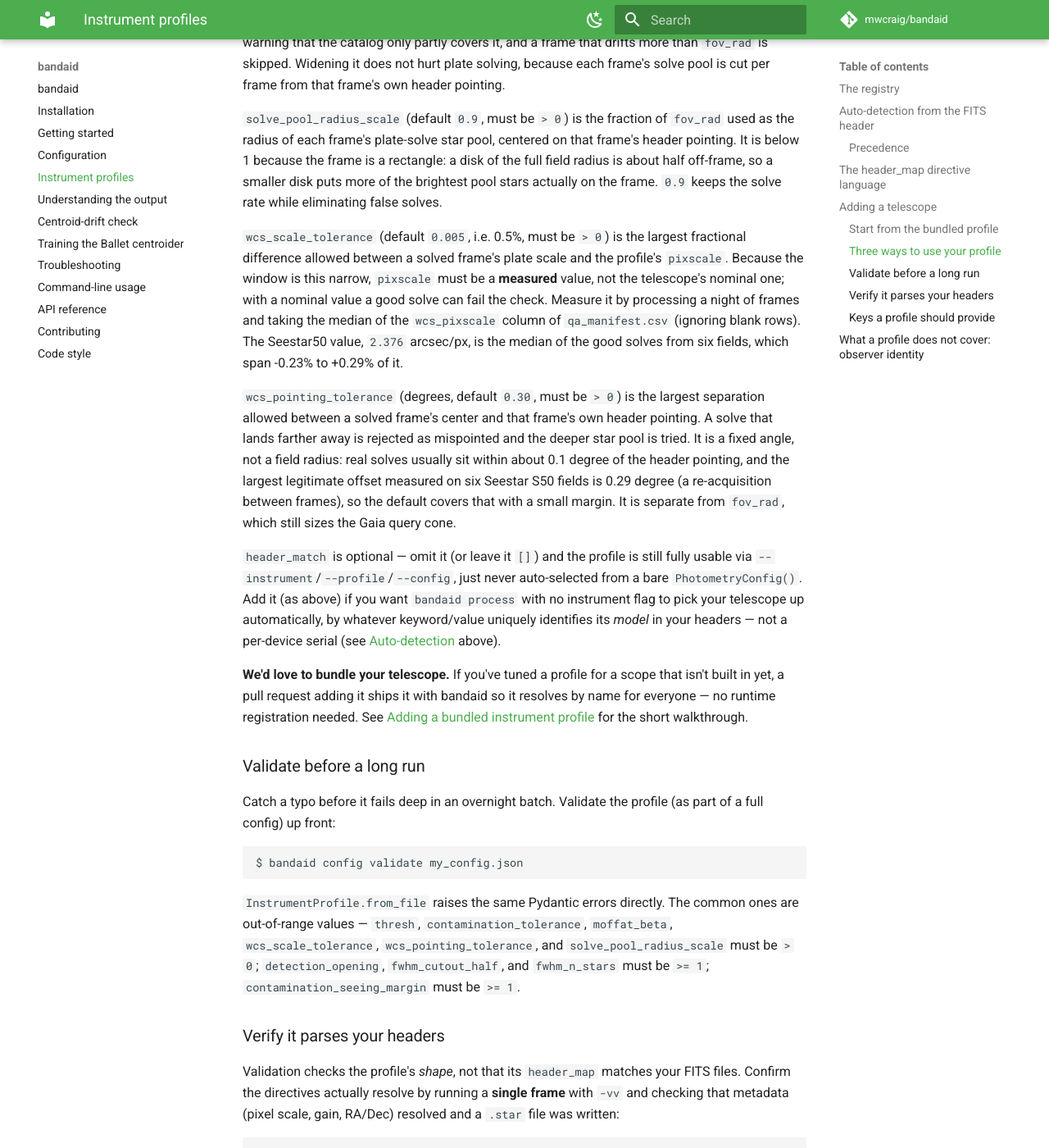
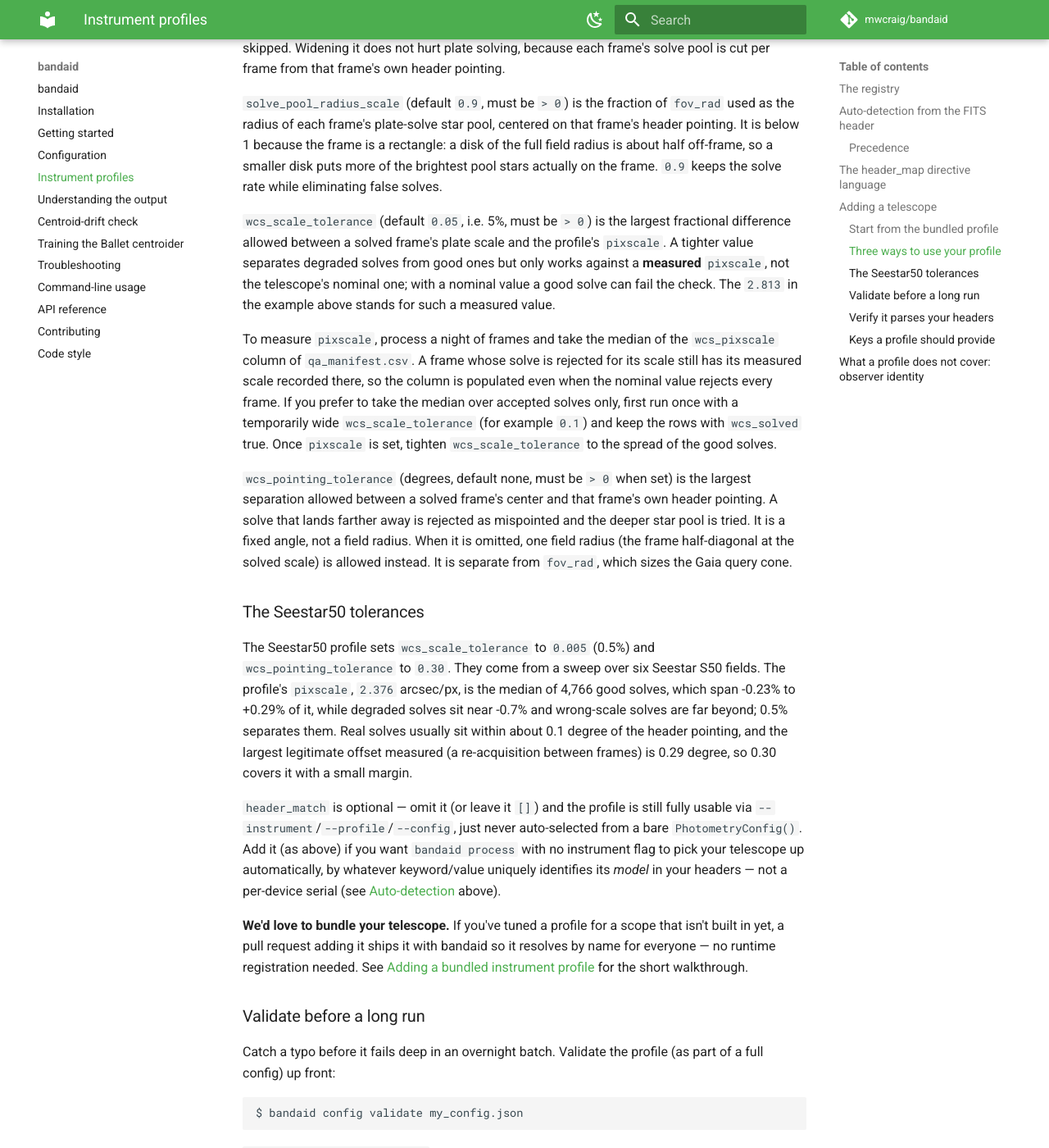
Before and after one commit to mwcraig/bandaid, an MkDocs documentation site: the page built from docs/instrument_profiles.md, in a window 1280 px wide and 1400 px high, scrolled down 5812 px. Shown: the whole window at 82% size. Built offline with MkDocs 1.6.1 and Material for MkDocs 9.7.7, drawn with Linux system fonts in a browser that asks for light colours; comment, search, counter and statistics services are not loaded; some of the changed text lies outside the part shown.

Commit message:
Keep the WCS tolerance class defaults loose and tighten them in Seestar50
The tight scale and pointing tolerances were validated on Seestar data only,
so as class defaults they would reject good solves for any profile with a
nominal pixscale. The class keeps the 5% scale window and a field-radius
pointing limit; the Seestar50 profile sets 0.005 and 0.30. The Seestar
evidence moves from the class docstring to the profile docs, and the doc
examples now show a measured pixscale.

🤖 Generated with [Claude Code](https://claude.com/claude-code)
Claude-Session: https://claude.ai/code/session_01UTvjjP3bMxZxfoYG61VFDE

```diff
--- a/docs/instrument_profiles.md
+++ b/docs/instrument_profiles.md
@@ -143,7 +143,7 @@ resolves the directives against a frame's FITS header.
 | ---------------- | ----------------------------------- | -------------------------------------------------------------------------------------------- |
 | `"@KEY"`         | `"obs_time": "@DATE-OBS"`           | Take the value of FITS header keyword `KEY`. Falls back to a `#`-default (below) if missing. |
 | `"!KEY index N"` | `"tel_manufac": "!CREATOR index 0"` | Split header keyword `KEY` on whitespace and take the `N`-th token (0-based).                |
-| literal          | `"pixscale": 2.4`                   | Use the literal value as-is. Used for hardware constants the header does not carry.          |
+| literal          | `"egain": 0.3116`                   | Use the literal value as-is. Used for hardware constants the header does not carry.          |
 | `"#key": value`  | `"#stack": 1`                       | A **fallback** for `key`: used only when the `@` lookup for `key` finds nothing.             |
 | `"_anything"`    | `"_note": "..."`                    | A comment. Ignored entirely.                                                                 |
 
@@ -233,8 +233,7 @@ A `my_scope.json` looks like:
     "contamination_tolerance": 0.01,
     "moffat_beta": 3.0,
     "contamination_seeing_margin": 1.25,
-    "wcs_scale_tolerance": 0.005,
-    "wcs_pointing_tolerance": 0.30,
+    "wcs_scale_tolerance": 0.05,
     "header_match": [{"keyword": "INSTRUME", "pattern": "MyScope Model 1"}],
     "header_map": {
         "obs_time": "@DATE-OBS",
@@ -245,7 +244,7 @@ A `my_scope.json` looks like:
         "roworder": "top-down",
         "xbayroff": 0,
         "ybayroff": 0,
-        "pixscale": 2.8,
+        "pixscale": 2.813,
         "fov_rad": 1.7,
         "egain": 0.31,
         "largest_usable_adu_value": 60000,
@@ -284,23 +283,40 @@ disk of the full field radius is about half off-frame, so a smaller disk puts mo
 of the brightest pool stars actually on the frame. `0.9` keeps the solve rate
 while eliminating false solves.
 
-`wcs_scale_tolerance` (default `0.005`, i.e. 0.5%, must be `> 0`) is the largest
+`wcs_scale_tolerance` (default `0.05`, i.e. 5%, must be `> 0`) is the largest
 fractional difference allowed between a solved frame's plate scale and the
-profile's `pixscale`. Because the window is this narrow, `pixscale` must be a
-**measured** value, not the telescope's nominal one; with a nominal value a
-good solve can fail the check. Measure it by processing a night of frames and
-taking the median of the `wcs_pixscale` column of `qa_manifest.csv` (ignoring
-blank rows). The Seestar50 value, `2.376` arcsec/px, is the median of the good
-solves from six fields, which span -0.23% to +0.29% of it.
+profile's `pixscale`. A tighter value separates degraded solves from good ones
+but only works against a **measured** `pixscale`, not the telescope's nominal
+one; with a nominal value a good solve can fail the check. The `2.813` in the
+example above stands for such a measured value.
 
-`wcs_pointing_tolerance` (degrees, default `0.30`, must be `> 0`) is the largest
-separation allowed between a solved frame's center and that frame's own header
-pointing. A solve that lands farther away is rejected as mispointed and the
-deeper star pool is tried. It is a fixed angle, not a field radius: real solves
+To measure `pixscale`, process a night of frames and take the median of the
+`wcs_pixscale` column of `qa_manifest.csv`. A frame whose solve is rejected for
+its scale still has its measured scale recorded there, so the column is
+populated even when the nominal value rejects every frame. If you prefer to
+take the median over accepted solves only, first run once with a temporarily
+wide `wcs_scale_tolerance` (for example `0.1`) and keep the rows with
+`wcs_solved` true. Once `pixscale` is set, tighten `wcs_scale_tolerance` to
+the spread of the good solves.
+
+`wcs_pointing_tolerance` (degrees, default none, must be `> 0` when set) is the
+largest separation allowed between a solved frame's center and that frame's own
+header pointing. A solve that lands farther away is rejected as mispointed and
+the deeper star pool is tried. It is a fixed angle, not a field radius. When
+it is omitted, one field radius (the frame half-diagonal at the solved scale)
+is allowed instead. It is separate from `fov_rad`, which sizes the Gaia query
+cone.
+
+### The Seestar50 tolerances
+
+The Seestar50 profile sets `wcs_scale_tolerance` to `0.005` (0.5%) and
+`wcs_pointing_tolerance` to `0.30`. They come from a sweep over six Seestar S50
+fields. The profile's `pixscale`, `2.376` arcsec/px, is the median of 4,766 good
+solves, which span -0.23% to +0.29% of it, while degraded solves sit near
+-0.7% and wrong-scale solves are far beyond; 0.5% separates them. Real solves
 usually sit within about 0.1 degree of the header pointing, and the largest
-legitimate offset measured on six Seestar S50 fields is 0.29 degree (a
-re-acquisition between frames), so the default covers that with a small margin.
-It is separate from `fov_rad`, which still sizes the Gaia query cone.
+legitimate offset measured (a re-acquisition between frames) is 0.29 degree, so
+0.30 covers it with a small margin.
 
 `header_match` is optional — omit it (or leave it `[]`) and the profile is
 still fully usable via `--instrument`/`--profile`/`--config`, just never
```
Also changed, not shown: CHANGELOG.md (+10 -21 lines), docs/configuration.md (+16 -16 lines), docs/contributing.md (+5 -1 lines), 7 other files.
